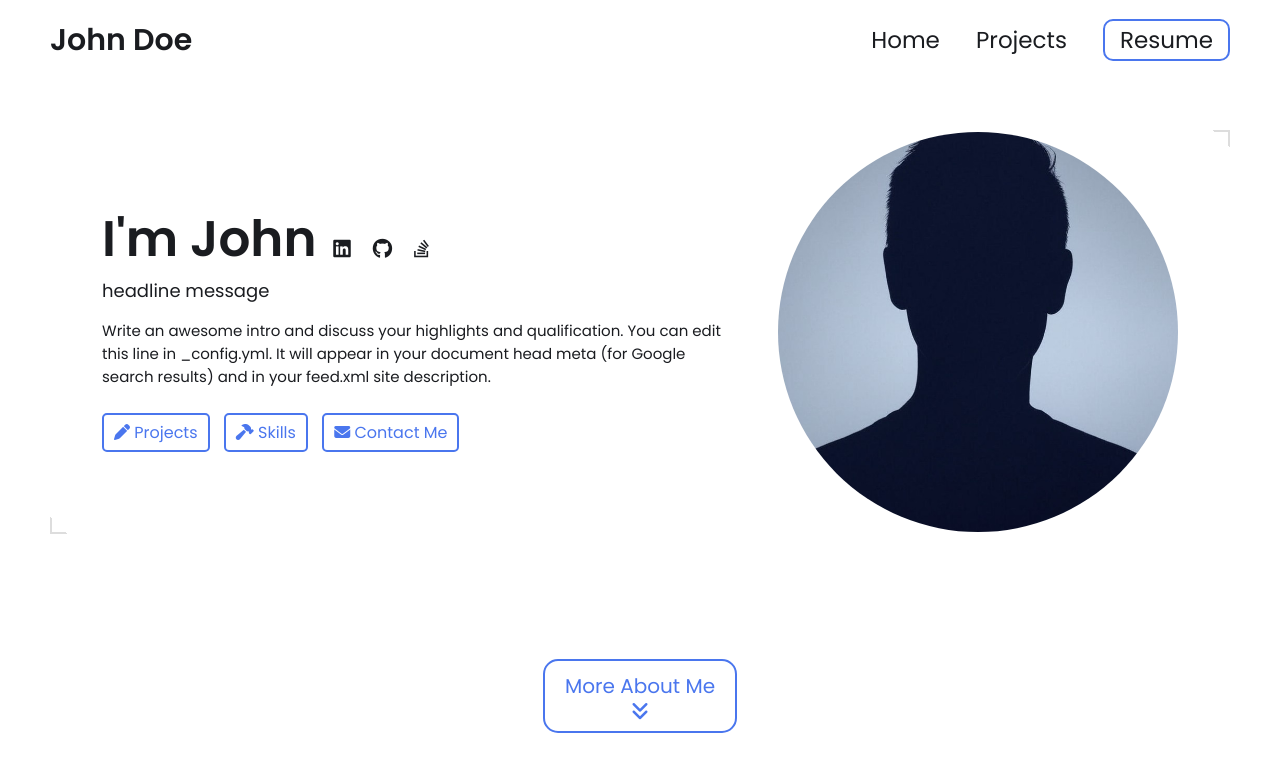
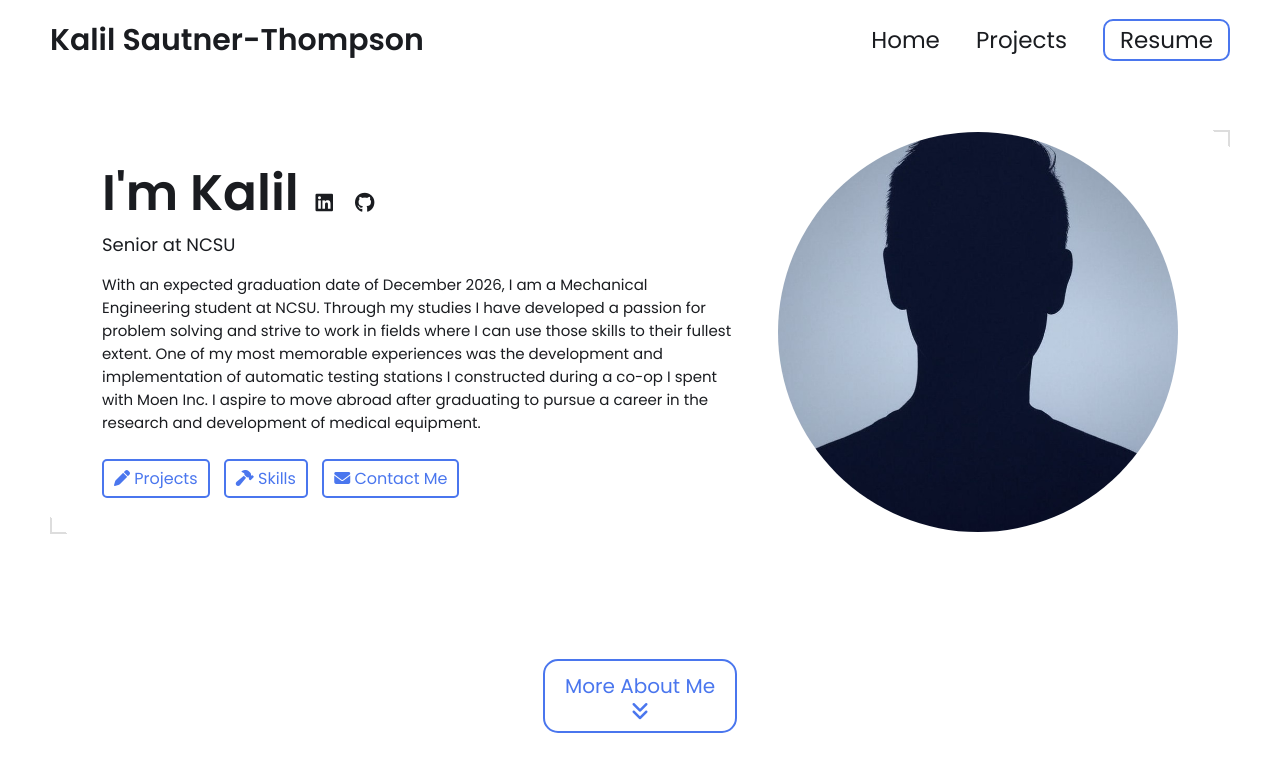
Before and after one commit to PROFLAYTON9/PROFLAYTON9.github.io, a Jekyll site: the page built from index.html, in a window 1280 px wide and 900 px high. Shown: the top 772 px of the window. Built offline with Jekyll 4.4.1, drawn with Linux system fonts in a browser that asks for light colours; part of the change alters nothing that is shown; some of the changed text lies outside the part shown.

Commit message:
Update _config.yml

```diff
--- a/_config.yml
+++ b/_config.yml
@@ -7,17 +7,18 @@
 
 # Main Page Setup
 
-title: John Doe's Portfolio # This is what shows up in the tab of the browser
+title: Kalil Sautner-Thompson's Portfolio # This is what shows up in the tab of the browser
 
 
 
 # Hero Section
-name: John Doe
-headline: headline message
+name: Kalil Sautner-Thompson
+headline: Senior at NCSU
 description: >- # dont remove this line. this will ignore all new lines until the next section
-  Write an awesome intro and discuss your highlights and qualification. You can edit this
-  line in _config.yml. It will appear in your document head meta (for
-  Google search results) and in your feed.xml site description.
+  With an expected graduation date of December 2026, I am a Mechanical Engineering student at NCSU.
+  Through my studies I have developed a passion for problem solving and strive to work in fields where I can use those skills to their fullest extent.
+  One of my most memorable experiences was the development and implementation of automatic testing stations I constructed during a co-op I spent with Moen Inc.
+  I aspire to move abroad after graduating to pursue a career in the research and development of medical equipment.
 
 # Place your profile image in /assets/images/profile-image/folder and edit the file name
 profile_image: ./assets/images/profile-image/avatar.jpeg
@@ -31,9 +32,9 @@ resume-url: https://drive.google.com/file/d/13Z3duVzh-gguPU5r03oJVEE6rV9rd3DS/vi
 # Set up external links - this will show up as small icons next to your name.
 
 external-links:    # input only your own url slug. The icons with missing entries will not appear.
-  linkedin: test    # https://www.linkedin.com/in/{your url slug}
+  linkedin: https://www.linkedin.com/in/kalil-sautner-thompson/ # https://www.linkedin.com/in/{your url slug}
   github: leea12    # https://github.com/{your url slug}
-  stackoverflow: test      # https://stackoverflow.com/users/{your url slug}
+  stackoverflow:    # https://stackoverflow.com/users/{your url slug}
   medium:            # https://medium.com/@{your url slug}
   x-twitter:   # https://x.com/{your url slug}
   threads:            # https://threads.net/@{your url slug}
@@ -47,48 +48,17 @@ external-links:    # input only your own url slug. The icons with missing entrie
 skills:
   - category: 3D Modeling
     tools:
-    - Onshape
     - Solidworks
     - Creo
     - Fusion 360 (Autodesk)
-    - Blender (for complex shapes or animations)
-    - Siemens NX
     - Inventor (Autodesk)
-    - CATIA (Dassault Systèmes)
   - category: Prototyping
     tools:
-    - SLA
-    - CNC
-    - FDM
-    - SLS
-    - DMLS
-    - PolyJet Printing
-    - Vacuum Casting
-    - Laser Cutting
-    - Water Jet Cutting
     - Arduino / Raspberry Pi
     - Breadboarding for circuit testing
-  - category: Design Standards / Practices
-    tools:
-    - GD&T ASME Y14
-    - ISO fits and tolerances
-    - PLM (PTC Windchill / Arena)
-  - category: PCB Design
-    tools:
-    - Altium Designer
-    - Altium
-    - Eagle
-    - KiCad
-  - category: Problem Solving / Risk Management
-    tools:
-    - Root Cause Analysis (e.g., 5 Whys, Fishbone Diagram)
-    - DFMEA / PFMEA
-    - Six Sigma methodologies
-    - Shain Red-X
-
 
 # Contact Form Setup. Setup an account and copy over the key. When someone fills out the form, it will be received in your email.
-formspree-key:   https://formspree.io/f/{8-digit key}
+formspree-key:   https://formspree.io/f/xgvykrkq
 
 
 
```
